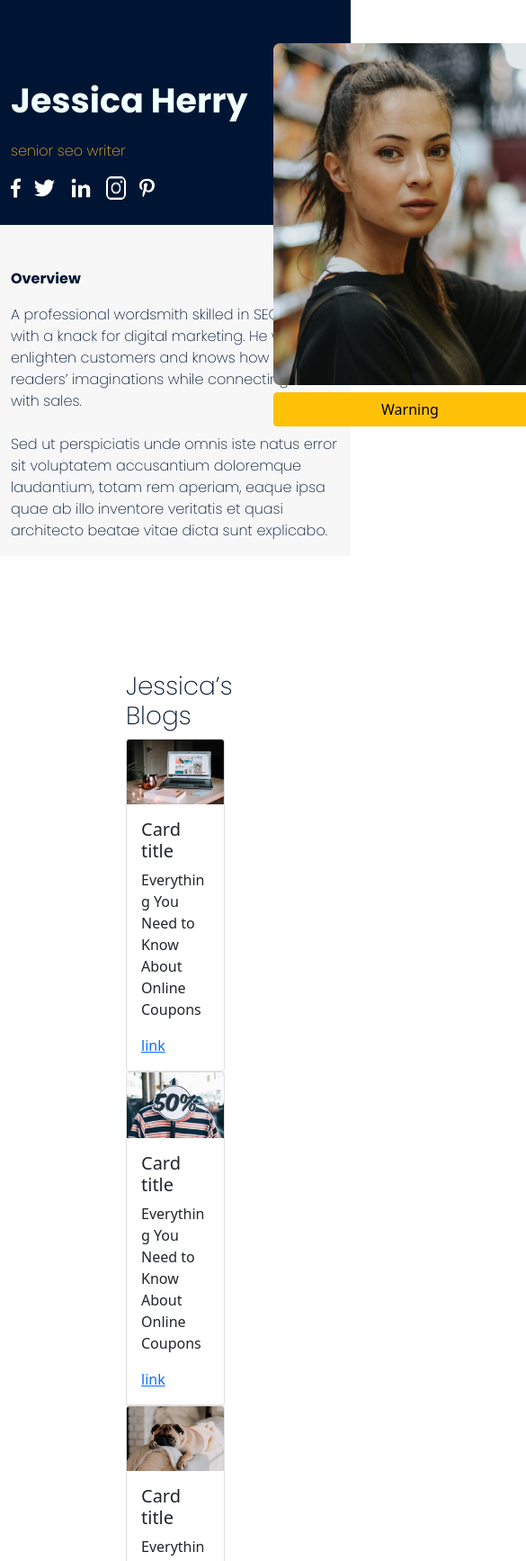
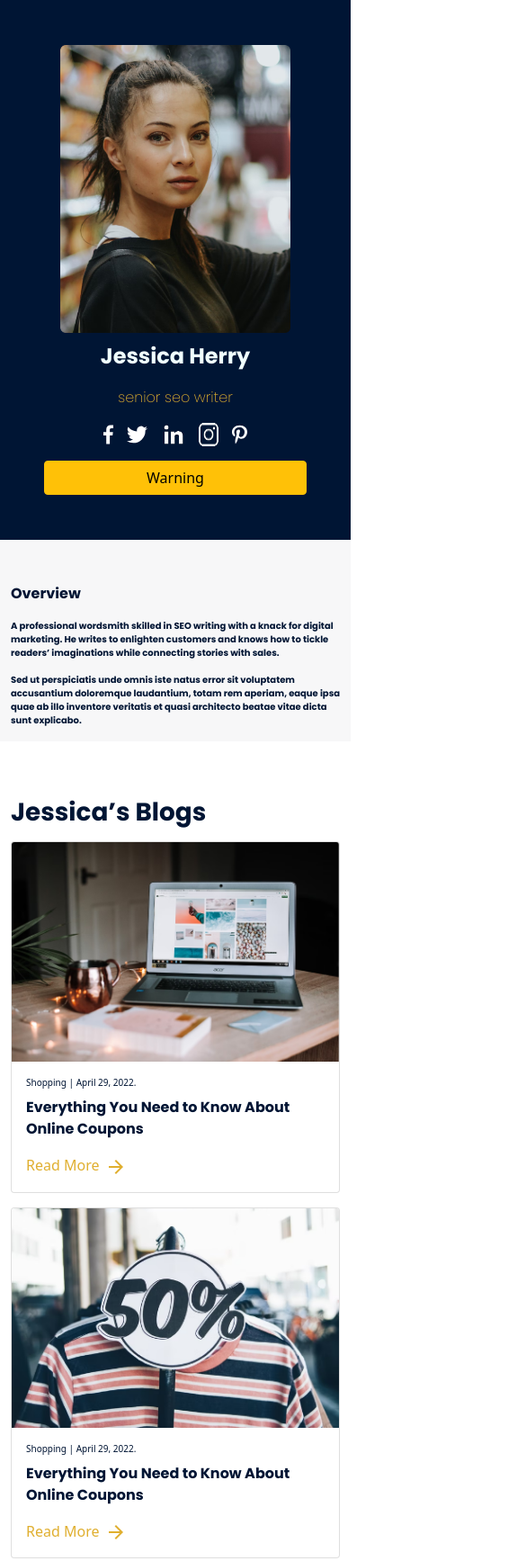
Before and after one commit to MuhammadMalook/pennycanny-task, a plain HTML site: page index.html in a window 390 px wide. Shown: the top 1735 px of the page at 90% size, 585 px wide, since content can reach past the window. Drawn offline with nearby package versions, Linux system fonts and the light colour scheme.

Commit message:
completed almost

```diff
--- a/index.css
+++ b/index.css
@@ -1,3 +1,4 @@
+
 html, body{
     padding: 0%;
     margin: 0%;
@@ -28,9 +29,15 @@ html, body{
 }
 .jessica_info{
     display: block;
-
     align-self: center;
 }
+
+
+.jessica_info_mob_view{
+    display: none;
+    align-self: center;
+}
+
 .info{
     position: absolute;
     top: 3rem;
@@ -40,6 +47,13 @@ html, body{
 .jessica_image {
     width:19rem;
     display: block;
+}
+.mob_view{
+    display: none;
+}
+.btn_view{
+    display: none;
+    background-color: blue;
 }
 .social{
     width: 10rem;
@@ -56,8 +70,10 @@ html, body{
 }
 .content {
     font-family: 'Poppins', sans-serif;
-    font-weight: normal;
-    color:#001534
+    font-weight: bold;
+    font-size: 10px;
+    color:#001534;
+    opacity: 1;
 }
 
 .bottom {
@@ -66,8 +82,46 @@ html, body{
 }
 
 
-h1{
+.bottom > h1{
     font-family: 'Poppins', sans-serif;
     font-weight: bold;
     color: #001534;
 }
+
+.jessica_info > .buton_view {
+    display: none;
+}
+
+.card-body > a{
+    display: flex;
+    text-decoration: none;
+    color: #E0AF2F;
+}
+
+span.material-symbols-outlined {
+    margin-left: 2%;
+    margin-top: 0.5%;
+}
+
+.container > .bottom > div  {
+    margin: 2% 0 2% 0;
+
+}
+
+.card-title {
+    font-size: 10px;
+    color: #001534;
+    opacity: 0.5%s;
+}
+.card-text {
+    font-family: 'Poppins', sans-serif;
+    font-weight: bold;
+    color:#001534
+}
+.card {
+height: 100%;
+}
+.dn-btn {
+    display: none !important;
+
+}
--- a/index.html
+++ b/index.html
@@ -5,39 +5,45 @@
     <meta http-equiv="X-UA-Compatible" content="IE=edge">
     <meta name="viewport" content="width=device-width, initial-scale=1.0">
     <title>PennyCanny</title>
+    <link rel="stylesheet"  href="media.css">
     <link rel="stylesheet"  href="index.css">
     <link rel="preconnect" href="https://fonts.googleapis.com">
     <link rel="preconnect" href="https://fonts.gstatic.com" crossorigin>
     <link href="https://fonts.googleapis.com/css2?family=Poppins:ital,wght@0,200;0,700;1,100&display=swap" rel="stylesheet">
     <link href="https://cdn.jsdelivr.net/npm/bootstrap@5.0.2/dist/css/bootstrap.min.css" rel="stylesheet" integrity="sha384-EVSTQN3/azprG1Anm3QDgpJLIm9Nao0Yz1ztcQTwFspd3yD65VohhpuuCOmLASjC" crossorigin="anonymous">
     <script src="https://cdn.jsdelivr.net/npm/bootstrap@5.0.2/dist/js/bootstrap.bundle.min.js" integrity="sha384-MrcW6ZMFYlzcLA8Nl+NtUVF0sA7MsXsP1UyJoMp4YLEuNSfAP+JcXn/tWtIaxVXM" crossorigin="anonymous"></script>
+    <!-- <script src="https://cdnjs.cloudflare.com/ajax/libs/font-awesome/6.2.0/css/all.min.css" crossorigin="anonymous"></script> -->
+    <link rel="stylesheet" href="https://fonts.googleapis.com/css2?family=Material+Symbols+Outlined:opsz,wght,FILL,GRAD@20..48,100..700,0..1,-50..200" />
+
 </head>
 <body>
     <div class="container">
             <div class="row top">
-                <div class="col-lg-5 col-sm-5">
+                <div class="col-lg-5 col-5 empty">
 
                 </div>
-                <div class="col-lg-7 col-sm-7 jessica_info">
+                <div class="col-lg-7 col-12 jessica_info">
+                    <img src="./assets/Rectangle 3674.png" alt="" srcset="" class="mob_view">
                     <p class="name">Jessica Herry</p>
                     <p class="title">senior seo writer</p>
                     <div class="social">
-                    <img src="./assets/facebook.svg" alt="" srcset="">
-                    <img src="./assets/twitter.svg" alt="" srcset="">
-                    <img src="./assets/linkedin.png" alt="" srcset="">
-                    <img src="./assets/instagram.png" alt="" srcset="">
-                    <img src="./assets/pinterest.svg" alt="" srcset="">
+                        <img src="./assets/facebook.svg" alt="" srcset="">
+                        <img src="./assets/twitter.svg" alt="" srcset="">
+                        <img src="./assets/linkedin.png" alt="" srcset="">
+                        <img src="./assets/instagram.png" alt="" srcset="">
+                        <img src="./assets/pinterest.svg" alt="" srcset="">
+
                     </div>
+                    <button type="button " class="btn btn-warning buton_view w-75 mt-3" >Warning</button>
 
                 </div>
             </div>
             <div class="row" style="background-color: #00153408;">
-                <div class=" col-md-5 col-sm-5 " >
+                <div class="col-md-5 col-5 jessica" >
                             <div class="info d-grid gap-2">
-                                <img src="./assets/Rectangle 3674.png" alt="" srcset="" class="jessica_image ">
+                                <img src="./assets/Rectangle 3674.png" alt="" srcset="" class="jessica_image">
                                 <button type="button" class="btn btn-warning">Warning</button>
                             </div>
-
 
                 </div>
                 <div class="col-md-7 col-sm-7 mt-5">
@@ -55,9 +61,13 @@
                     <div class="card" >
                         <img src="./assets/Rectangle 203.png" class="card-img-top" alt="...">
                         <div class="card-body">
-                          <h5 class="card-title">Card title</h5>
+                          <p class="card-title">Shopping | April 29, 2022.</p>
                           <p class="card-text">Everything You Need to Know About Online Coupons</p>
-                          <a href="#" class="">link</a>
+                          <!-- <i class="fas fa-cloud"></i> -->
+                          <a href="#" class="">Read More  <span class="material-symbols-outlined">
+                            arrow_forward
+                            </span></a>
+
                         </div>
                       </div>
                 </div>
@@ -65,9 +75,11 @@
                     <div class="card" >
                         <img src="./assets/Rectangle 203-1.png" class="card-img-top" alt="...">
                         <div class="card-body">
-                          <h5 class="card-title">Card title</h5>
+                          <p class="card-title">Shopping | April 29, 2022.</p>
                           <p class="card-text">Everything You Need to Know About Online Coupons</p>
-                          <a href="#" class="">link</a>
+                          <a href="#" class="">Read More  <span class="material-symbols-outlined">
+                            arrow_forward
+                            </span></a>
                         </div>
                       </div>
                 </div>
@@ -75,12 +87,54 @@
                     <div class="card" >
                         <img src="./assets/Rectangle 203-2.png" class="card-img-top" alt="...">
                         <div class="card-body">
-                          <h5 class="card-title">Card title</h5>
+                          <p class="card-title">Shopping | April 29, 2022.</p>
                           <p class="card-text">Everything You Need to Know About Online Coupons</p>
-                          <a href="#" class="">link</a>
+                          <a href="#" class="">Read More  <span class="material-symbols-outlined">
+                            arrow_forward
+                            </span></a>
                         </div>
                       </div>
                 </div>
+                <div class="col-lg-4 col-sm-12">
+                    <div class="card" >
+                        <img src="./assets/Rectangle 203-3.png" class="card-img-top" alt="...">
+                        <div class="card-body">
+                          <p class="card-title">Shopping | April 29, 2022.</p>
+                          <p class="card-text">Why NOW is the Time To Find Patio Furniture</p>
+                          <a href="#" class="">Read More  <span class="material-symbols-outlined">
+                            arrow_forward
+                            </span></a>
+                        </div>
+                      </div>
+                </div>
+                <div class="col-lg-4 col-sm-12">
+                    <div class="card" >
+                        <img src="./assets/Rectangle 203-4.png" class="card-img-top" alt="...">
+                        <div class="card-body">
+                          <p class="card-title">Shopping | April 29, 2022.</p>
+                          <p class="card-text">Free Extended Warranty on Automatic Litterbox</p>
+                          <a href="#" class="">Read More  <span class="material-symbols-outlined">
+                            arrow_forward
+                            </span></a>
+                        </div>
+                      </div>
+                </div>
+                <div class="col-lg-4 col-sm-12">
+                    <div class="card" >
+                        <img src="./assets/Rectangle 203.png" class="card-img-top" alt="...">
+                        <div class="card-body">
+                          <p class="card-title">Shopping | April 29, 2022.</p>
+                          <p class="card-text">The Best Early Amazon Prime Day Deals for 2022</p>
+                          <a href="#" class="">Read More  <span class="material-symbols-outlined">
+                            arrow_forward
+                            </span></a>
+                        </div>
+                      </div>
+                </div>
+                <div class="col-12 view_btn">
+                    <button type="button" class="btn btn-warning w-100 mt-3 dn-btn">Warning</button>
+                </div>
+
             </div>
     </div>
 </body>
--- /dev/null
+++ b/media.css
@@ -0,0 +1,52 @@
+@media (max-width: 420.98px) {
+
+.container > .top {
+        height: 600px;
+    }
+.top > .jessica_info{
+
+    padding: 0%;
+    justify-content: center;
+    display: flex;
+    align-content: center;
+    align-items: center;
+    flex-direction: column
+
+
+    }
+    .jessica > .info{
+        display: none !important;
+    }
+
+    .jessica_info > .mob_view {
+       display:block;
+       width:16rem;
+
+    }
+    .jessica_info > .buton_view {
+        display: block !important;
+    }
+
+    .jessica_info > .name {
+        font-size: 24px;
+        margin-top: 2%;
+    }
+    .top > .empty {
+        display: none;
+    }
+    .container > .d{
+        display: none;
+    }
+
+    .container > .bottom  {
+        padding: 0%;
+        margin-top: 17%;
+
+    }
+
+  .bottom > .view_btn > .dn-btn {
+    display: block !important;
+
+  }
+
+ }
```
